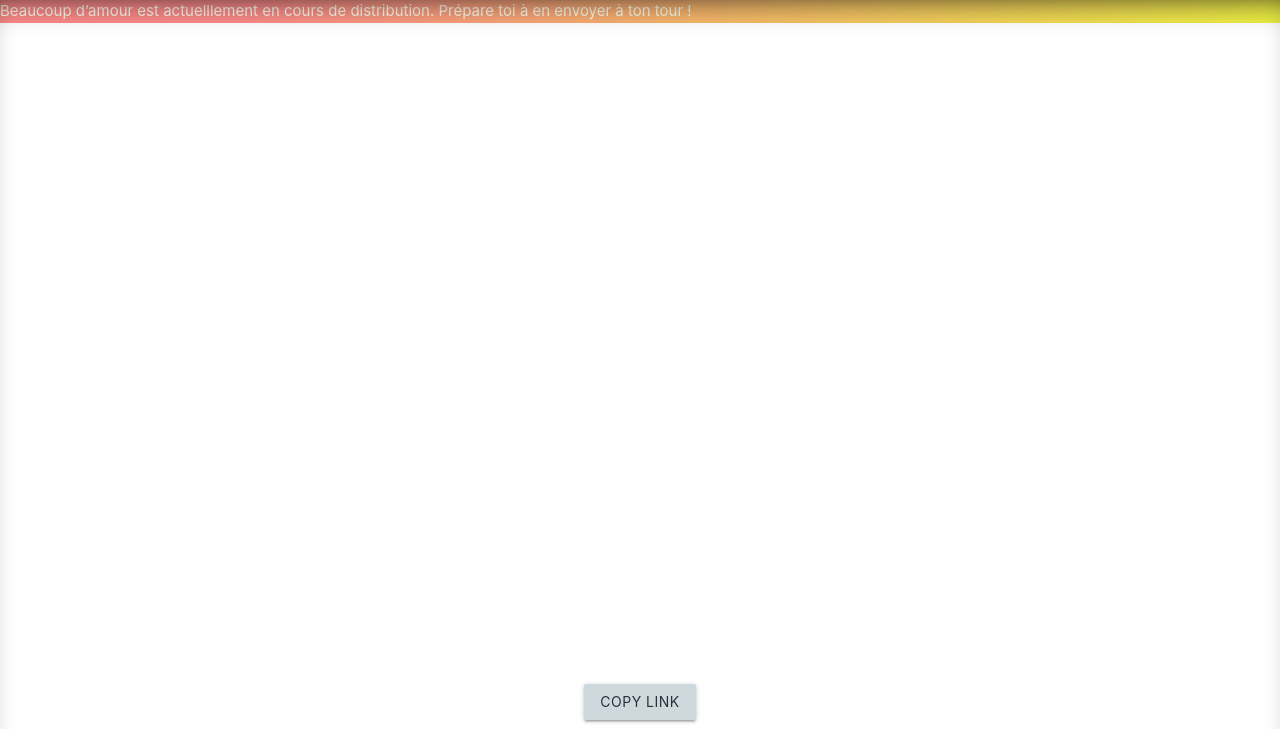
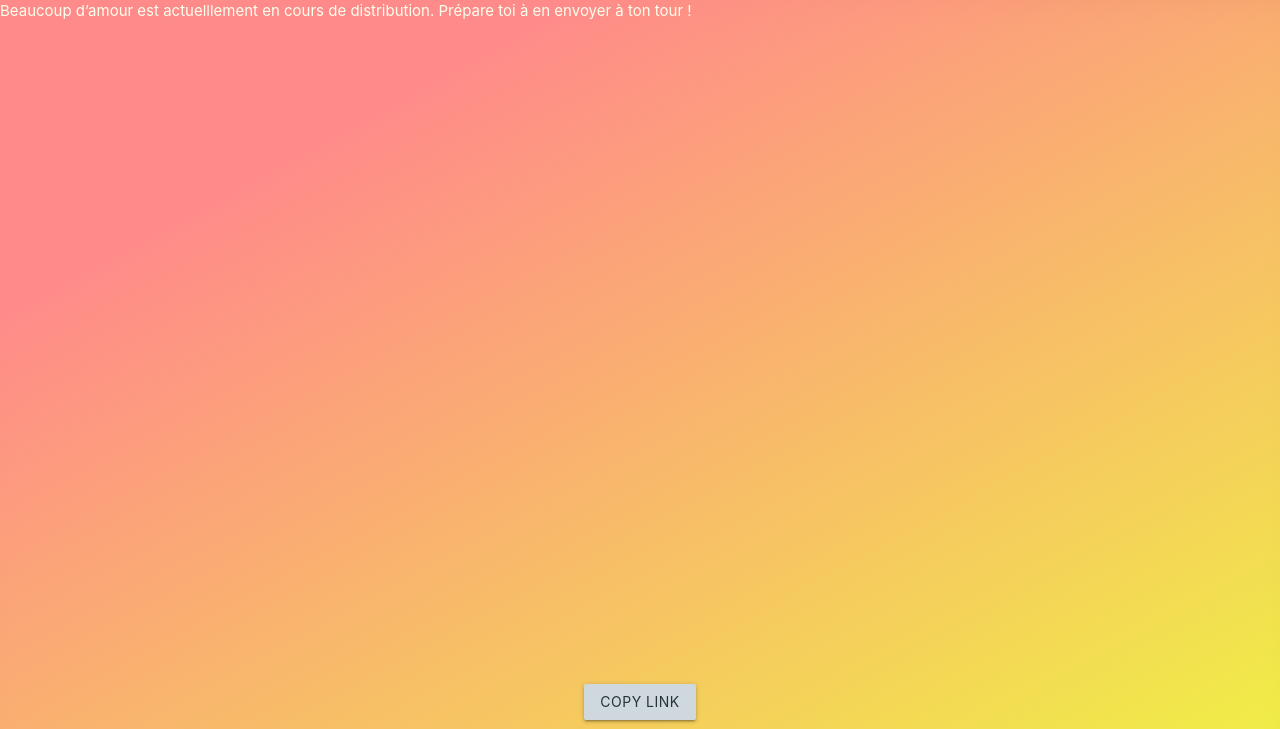
Before and after one commit to ninja-fire/coeurCoeurCoeur, a website built with Parcel: page web/index.html in a window 1280 px wide. Shown: the top 729 px of the page. Built offline with nearby package versions, Linux system fonts and the light colour scheme; no server answers.

Commit message:
position

```diff
--- a/web/main.scss
+++ b/web/main.scss
@@ -11,7 +11,9 @@ body {
 
   display: flex;
   flex-direction: column;
-  z-index: 1;
+  position: absolute;
+  height: 100%;
+  width: 100%;
   background: linear-gradient(151.36deg, #FF8A8A 20.34%, rgba(237, 241, 36, 0.86) 100%) no-repeat;
 
   #copy-container {
@@ -68,7 +70,10 @@ body {
   height: 100%;
   overflow: hidden;
   box-shadow: #111111 0 20px 35px -25px inset;
-  z-index: 0;
+
+  div {
+    z-index: 1;
+  }
 
   .glow {
     position: absolute;
```
